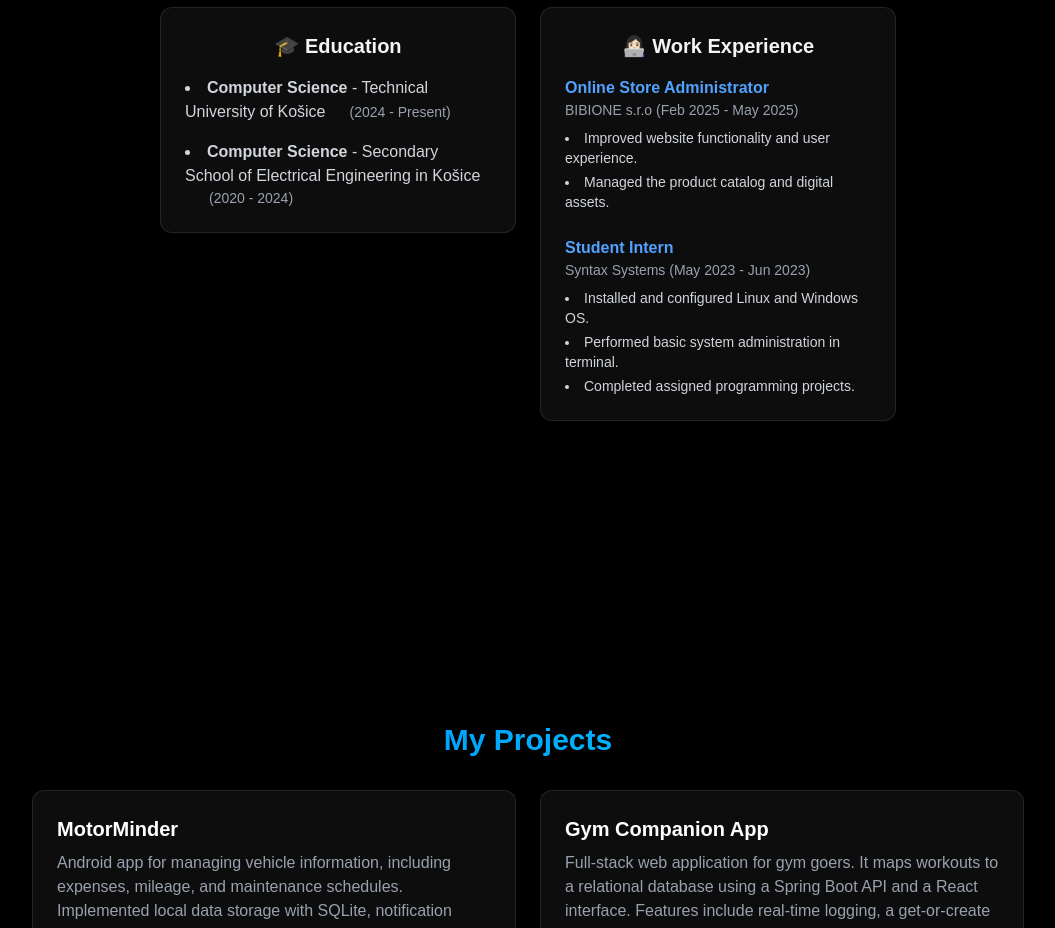
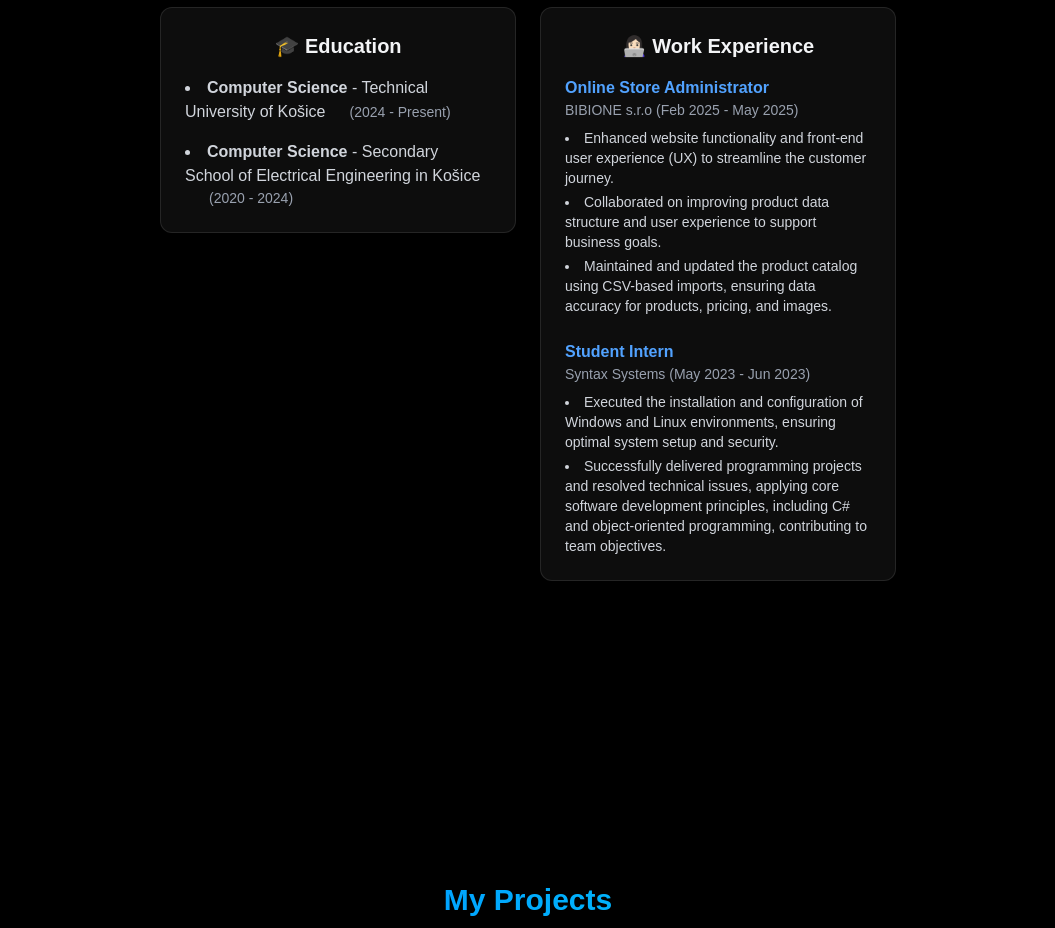
Before and after one commit to PeterSzep/Portfolio, a React (Vite) app: page / in a window 1280 px wide. Shown: the part 1480-2408 px from the top of the page, without its empty margins (112-1167 px from the left). Built offline with nearby package versions, Linux system fonts and the light colour scheme.

Commit message:
resume changed

```diff
--- a/src/components/sections/About.jsx
+++ b/src/components/sections/About.jsx
@@ -101,8 +101,19 @@ const About = () => {
                     BIBIONE s.r.o (Feb 2025 - May 2025)
                   </p>
                   <ul className="list-disc list-inside text-sm space-y-1">
-                    <li>Improved website functionality and user experience.</li>
-                    <li>Managed the product catalog and digital assets.</li>
+                    <li>
+                      Enhanced website functionality and front-end user
+                      experience (UX) to streamline the customer journey.
+                    </li>
+                    <li>
+                      Collaborated on improving product data structure and user
+                      experience to support business goals.
+                    </li>
+                    <li>
+                      Maintained and updated the product catalog using CSV-based
+                      imports, ensuring data accuracy for products, pricing, and
+                      images.
+                    </li>
                   </ul>
                 </div>
 
@@ -114,9 +125,17 @@ const About = () => {
                     Syntax Systems (May 2023 - Jun 2023)
                   </p>
                   <ul className="list-disc list-inside text-sm space-y-1">
-                    <li>Installed and configured Linux and Windows OS.</li>
-                    <li>Performed basic system administration in terminal.</li>
-                    <li>Completed assigned programming projects.</li>
+                    <li>
+                      Executed the installation and configuration of Windows and
+                      Linux environments, ensuring optimal system setup and
+                      security.
+                    </li>
+                    <li>
+                      Successfully delivered programming projects and resolved
+                      technical issues, applying core software development
+                      principles, including C# and object-oriented programming,
+                      contributing to team objectives.
+                    </li>
                   </ul>
                 </div>
               </div>
```
Also changed, not shown: 1 other file (tests, documents, lock files or other folders).
